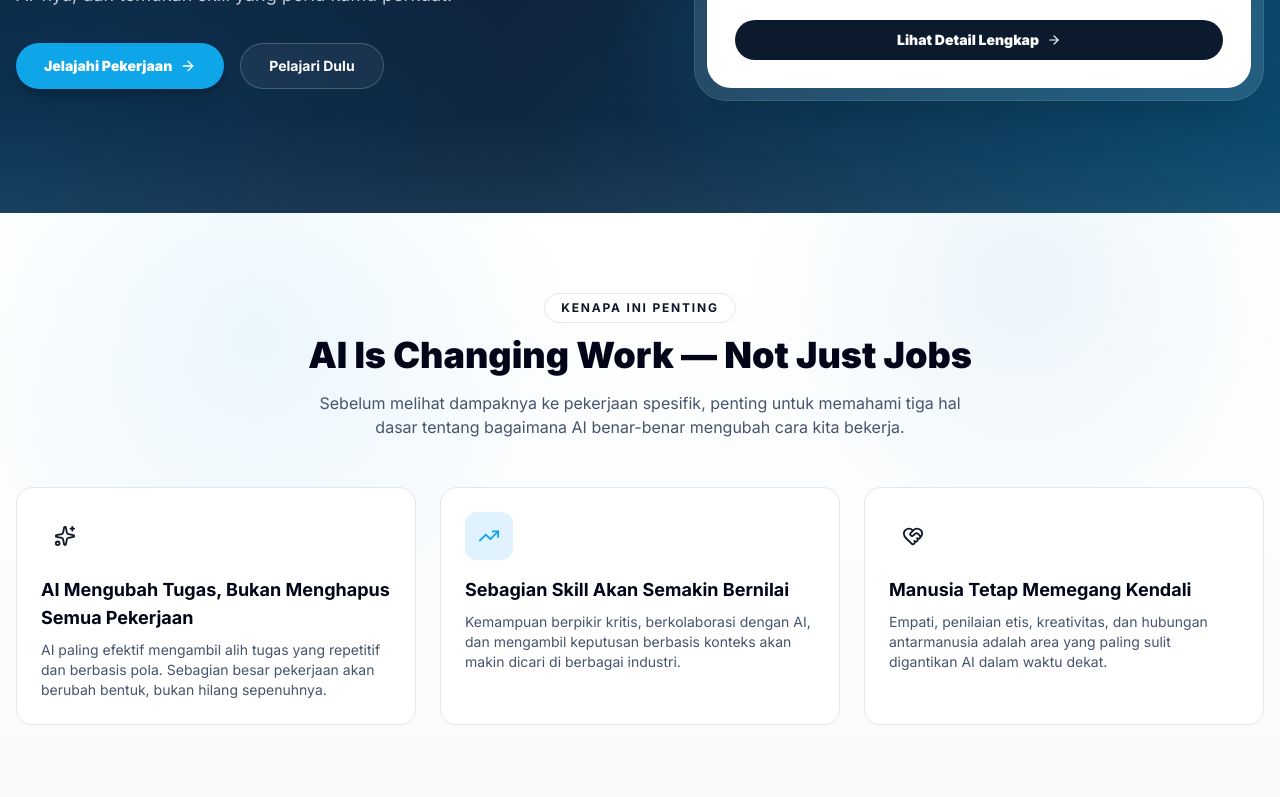
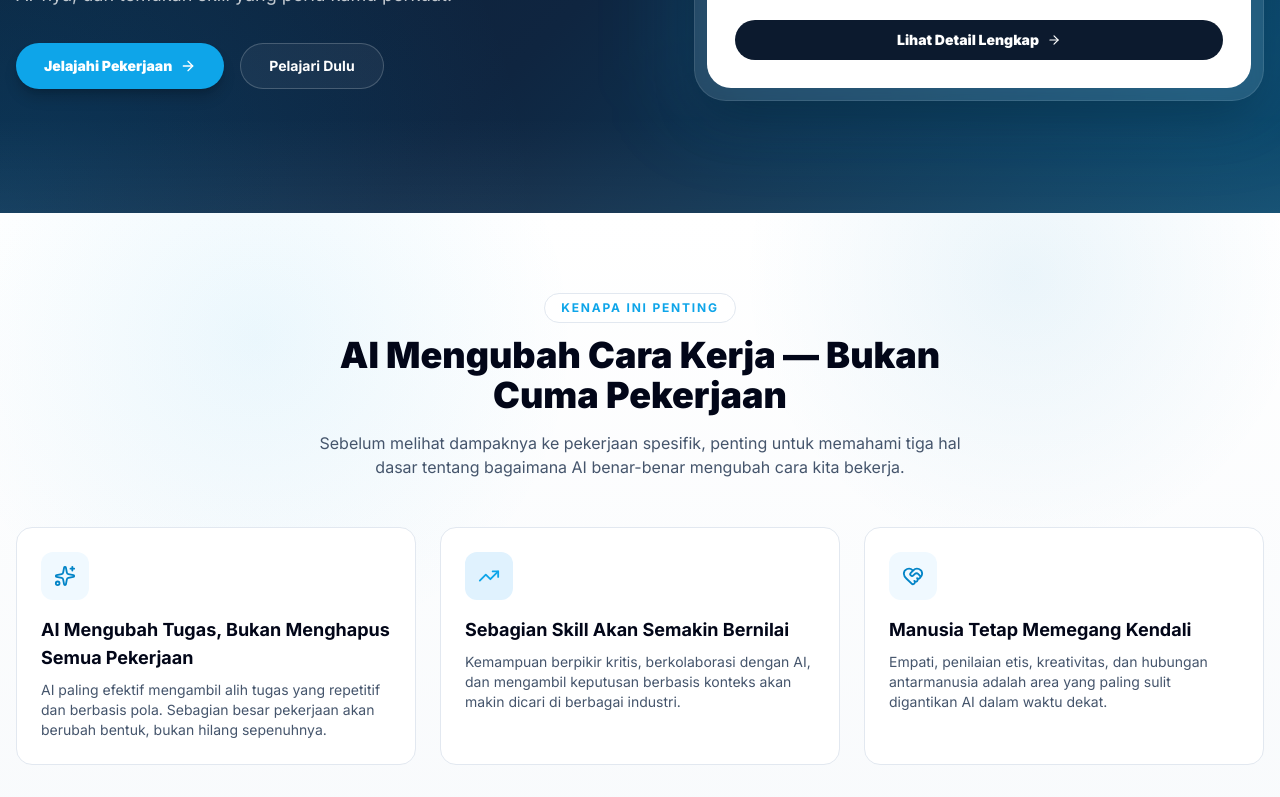
Before and after one commit to kevinazzaky/ai-job, a Next.js app: page / in a window 1280 px wide. Shown: the part 528-1325 px from the top of the page. Built offline with nearby package versions, Linux system fonts and the light colour scheme.

Commit message:
feat: translate intro section to Bahasa Indonesia

```diff
--- a/src/components/sections/Intro.tsx
+++ b/src/components/sections/Intro.tsx
@@ -3,7 +3,7 @@ import { Sparkles, TrendingUp, HeartHandshake } from "lucide-react";
 const CONCEPTS = [
   {
     icon: Sparkles,
-    tint: "violet",
+    tint: "blue",
     title: "AI Mengubah Tugas, Bukan Menghapus Semua Pekerjaan",
     description:
       "AI paling efektif mengambil alih tugas yang repetitif dan berbasis pola. Sebagian besar pekerjaan akan berubah bentuk, bukan hilang sepenuhnya.",
@@ -17,7 +17,7 @@ const CONCEPTS = [
   },
   {
     icon: HeartHandshake,
-    tint: "violet",
+    tint: "blue",
     title: "Manusia Tetap Memegang Kendali",
     description:
       "Empati, penilaian etis, kreativitas, dan hubungan antarmanusia adalah area yang paling sulit digantikan AI dalam waktu dekat.",
@@ -29,11 +29,11 @@ export default function Intro() {
     <section id="intro" className="section-pattern py-20">
       <div className="container mx-auto px-4">
         <div className="mx-auto mb-12 max-w-2xl text-center">
-          <p className="mb-3 inline-flex rounded-full border border-slate-200 bg-white px-4 py-1.5 text-xs font-bold uppercase tracking-[0.15em] text-[var(--color-violet)]">
+          <p className="mb-3 inline-flex rounded-full border border-slate-200 bg-white px-4 py-1.5 text-xs font-bold uppercase tracking-[0.15em] text-[var(--color-accent)]">
             Kenapa Ini Penting
           </p>
           <h2 className="text-3xl font-black text-slate-950 md:text-4xl">
-            AI Is Changing Work — Not Just Jobs
+            AI Mengubah Cara Kerja — Bukan Cuma Pekerjaan
           </h2>
           <p className="mt-4 text-slate-600">
             Sebelum melihat dampaknya ke pekerjaan spesifik, penting untuk
@@ -45,7 +45,7 @@ export default function Intro() {
         <div className="grid gap-6 md:grid-cols-3">
           {CONCEPTS.map((concept) => {
             const Icon = concept.icon;
-            const isViolet = concept.tint === "violet";
+            const isBlue = concept.tint === "blue";
             return (
               <div
                 key={concept.title}
@@ -53,8 +53,8 @@ export default function Intro() {
               >
                 <div
                   className={`mb-4 inline-flex h-12 w-12 items-center justify-center rounded-xl ${
-                    isViolet
-                      ? "bg-[var(--color-violet-soft)] text-[var(--color-violet)]"
+                    isBlue
+                      ? "bg-[var(--color-blue-soft)] text-[var(--color-blue)]"
                       : "bg-[var(--color-accent-soft)] text-[var(--color-accent)]"
                   }`}
                 >
```
